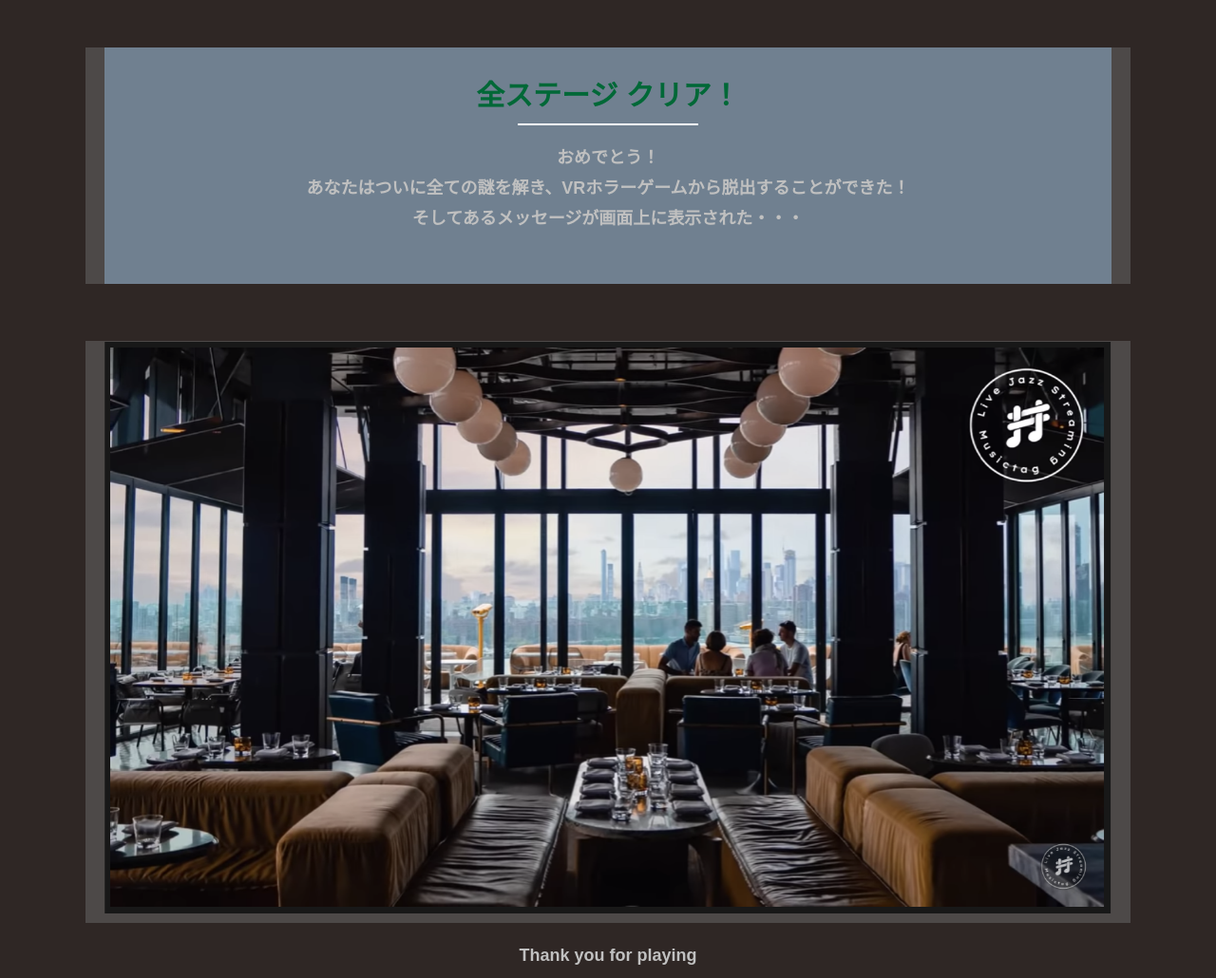
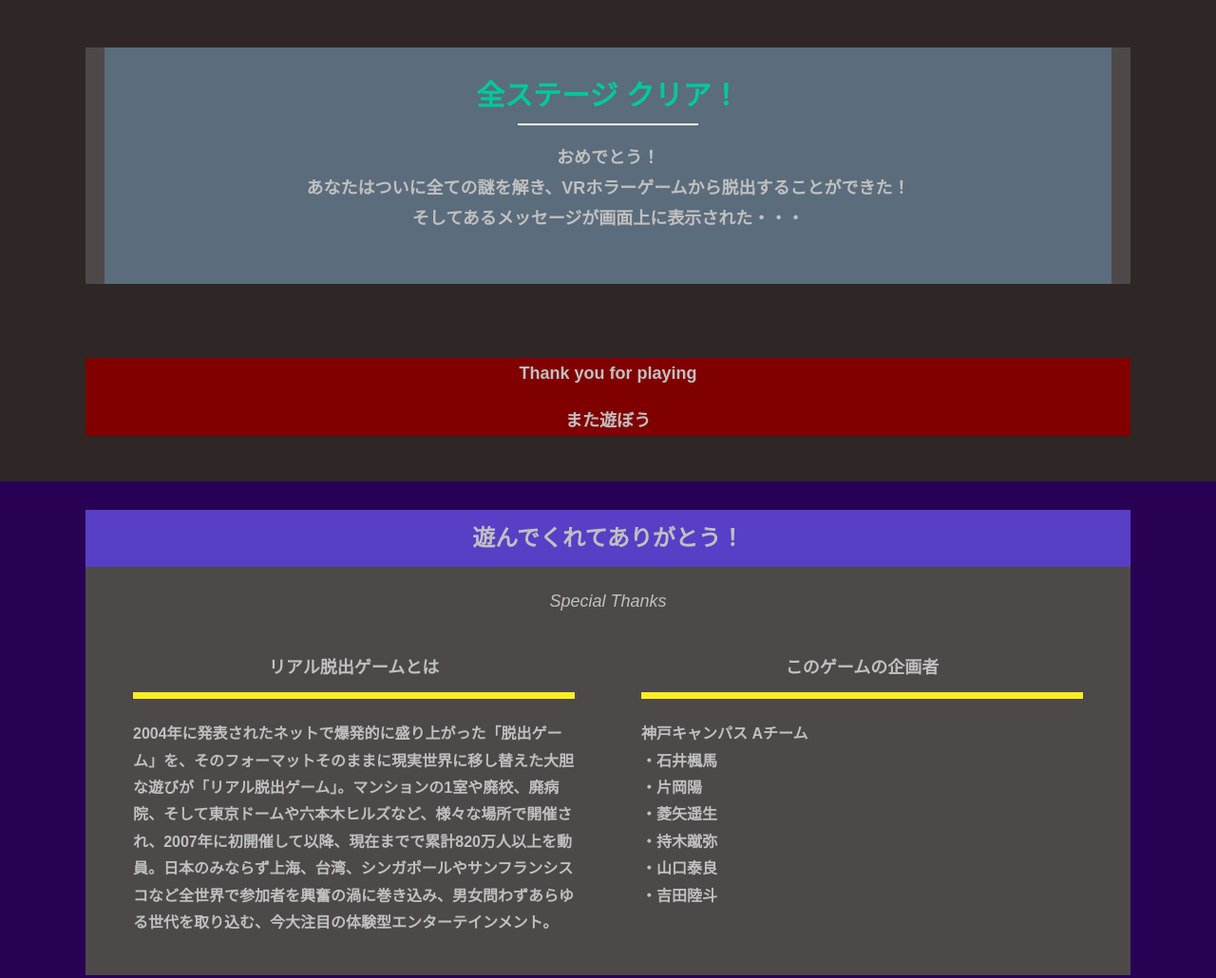
Before and after one commit to Hishiya/alfa-kobe-A, a plain HTML site: page final.html in a window 1280 px wide. Shown: the part 541-1571 px from the top of the page at 95% size. Drawn offline with Linux system fonts and the light colour scheme.

Commit message:
微修正
色の変更、stage.pngの削除、最終画面の変更、typoの修正

```diff
--- a/assets/css/style.css
+++ b/assets/css/style.css
@@ -245,14 +245,14 @@ button {
 }
 
 .bg-color--subcolor {
-  background-color: #708090;
+  background-color: #5b6c7c;
 }
 
 .bg-color--gray {
   background-color: #1e013f;
 }
 
-.bgcolor--dark {
+.bg-color--dark {
   background-color: #2F2725;
 }
 
@@ -316,7 +316,7 @@ button {
   line-height: 1.06667;
   margin: 0;
   padding-bottom: 15px;
-  color: #006837;
+  color: #00c99d;
 }
 
 .section-title--border::after {
--- a/final.html
+++ b/final.html
@@ -30,10 +30,9 @@
       </div>
     </section>
     <section class="section">
-      <div class="container">
-          <figure class="image__container">
-             <img src="assets/images/stage.png" alt="">
-          </figure>
+      <div class="container bg-color--red">
+        <p class="text-center">Thank you for playing</p>
+        <p class="text-center">また遊ぼう</p>
 
 <!--  YouTube貼り付け
             <div class="youtube__container">
@@ -42,9 +41,6 @@
               </div>
             </div>
 Youtube貼り付けここまで-->
-      </div>
-        <p class="text-center">Thank you for playing</p>
-        <p class="text-center">また遊ぼう</p>
       </div>
     </section>
     <section class="section bg-color--keycolor">
```
Also changed, not shown: assets/images/stage.png (deleted).
